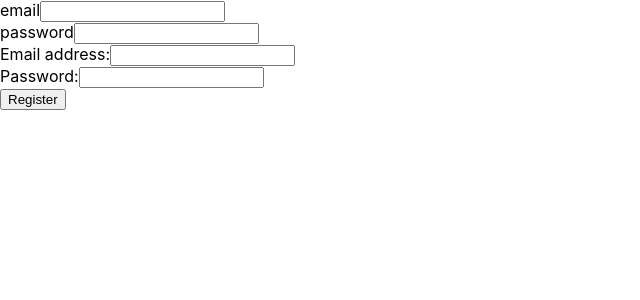
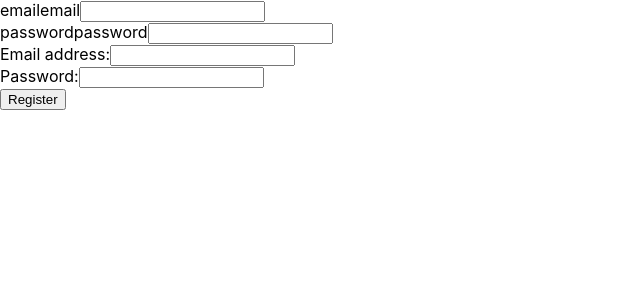
Before and after one commit to pcybxine/dojo_wek2, a React (Create React App) app: page / in a window 1280 px wide. Shown: the top 300 px of the page, without its empty margins (0-640 px from the left). Built offline with nearby package versions, Linux system fonts and the light colour scheme.

Commit message:
Move string into label

```diff
--- a/src/components/login.tsx
+++ b/src/components/login.tsx
@@ -42,6 +42,7 @@ class Login extends Component<{}, { forms: Forms }> {
                     <>
                     {e.name}
                     <label key={i}  >
+                        {e.name}
                         <input value={e.value} name={e.name} onChange={this.handleChange} />
                     </label> <br/>
                     </>)}
```
